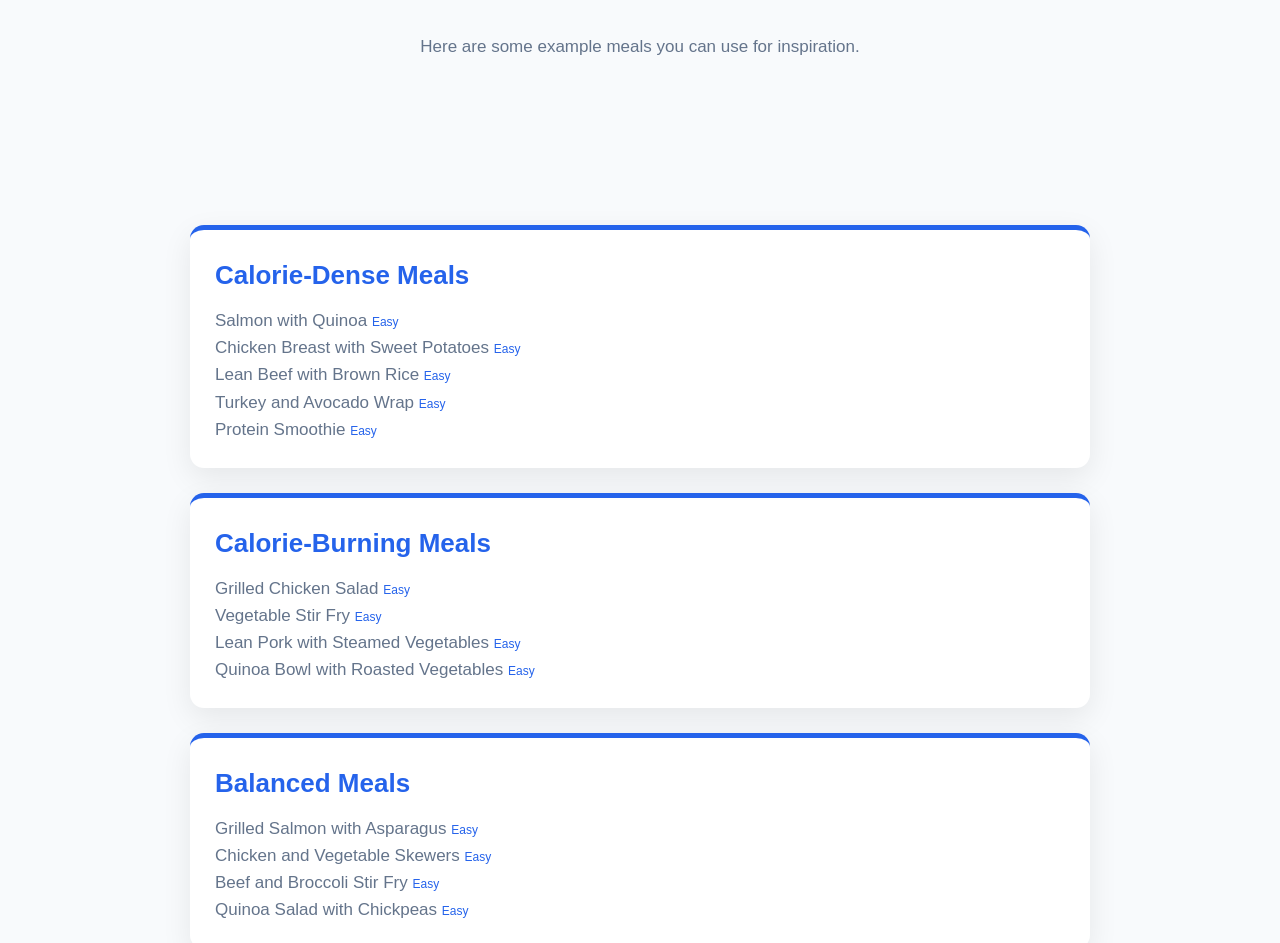
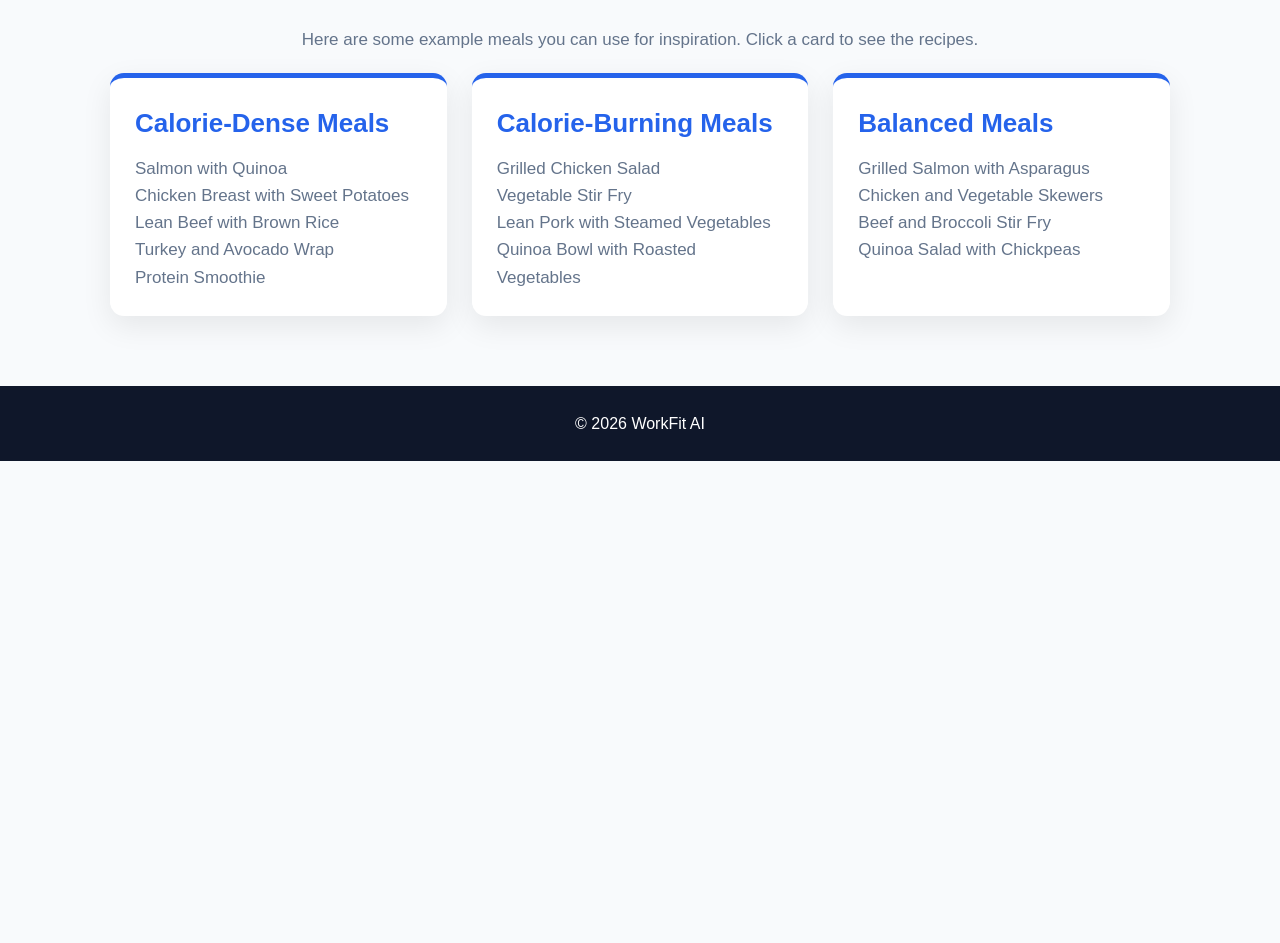
Before and after one commit to charliemarji1-web/WorkFit, a website: page sample-meals.html in a window 1280 px wide. Shown: the part 204-1147 px from the top of the page. After the commit the page ends 800 px from the top, so only its background shows below. Drawn offline with Linux system fonts and the light colour scheme.

Commit message:
Update sample-meals.html

```diff
--- a/sample-meals.html
+++ b/sample-meals.html
@@ -16,15 +16,17 @@
 
     <div class="container">
 
-        <h1>WorkFit AI</h1>
+        <a href="index.html" class="logo">
+            <img src="images/WorkFit%20White%20Logo.png" alt="WorkFit AI Logo">
+        </a>
 
         <nav>
             <a href="index.html">Home</a>
             <a href="index.html#planner">Planner</a>
             <a href="about.html">About</a>
-            <a href="contact.html">Contact</a>
             <a href="sample-workouts.html">Sample Workouts</a>
             <a href="sample-meals.html">Sample Meals</a>
+            <a href="contact.html">Contact</a>
 
             <button
                 id="darkModeBtn"
@@ -39,109 +41,36 @@
 
 </header>
 
-
-<section>
-
-    <div class="container">
-
-        <h2>Sample Meals</h2>
-
-        <p>
-            Here are some example meals you can use for inspiration.
-        </p>
-
-    </div>
-
-</section>
-
-
 <section id="sample-meals">
 
-    <div class="container">
+    <h2>Sample Meals</h2>
+    <p class="page-intro">Here are some example meals you can use for inspiration. Click a card to see the recipes.</p>
 
-        <div class="card">
+    <div class="card-grid">
 
+        <div class="card first_meal">
             <h2>Calorie-Dense Meals</h2>
-
-            <p>
-                Salmon with Quinoa
-                <small>Easy</small>
-            </p>
-
-            <p>
-                Chicken Breast with Sweet Potatoes
-                <small>Easy</small>
-            </p>
-
-            <p>
-                Lean Beef with Brown Rice
-                <small>Easy</small>
-            </p>
-
-            <p>
-                Turkey and Avocado Wrap
-                <small>Easy</small>
-            </p>
-
-            <p>
-                Protein Smoothie
-                <small>Easy</small>
-            </p>
-
+            <p>Salmon with Quinoa</p>
+            <p>Chicken Breast with Sweet Potatoes</p>
+            <p>Lean Beef with Brown Rice</p>
+            <p>Turkey and Avocado Wrap</p>
+            <p>Protein Smoothie</p>
         </div>
 
-
-        <div class="card">
-
+        <div class="second_meal card">
             <h2>Calorie-Burning Meals</h2>
-
-            <p>
-                Grilled Chicken Salad
-                <small>Easy</small>
-            </p>
-
-            <p>
-                Vegetable Stir Fry
-                <small>Easy</small>
-            </p>
-
-            <p>
-                Lean Pork with Steamed Vegetables
-                <small>Easy</small>
-            </p>
-
-            <p>
-                Quinoa Bowl with Roasted Vegetables
-                <small>Easy</small>
-            </p>
-
+            <p>Grilled Chicken Salad</p>
+            <p>Vegetable Stir Fry</p>
+            <p>Lean Pork with Steamed Vegetables</p>
+            <p>Quinoa Bowl with Roasted Vegetables</p>
         </div>
 
-
-        <div class="card">
-
+        <div class="third_meal card">
             <h2>Balanced Meals</h2>
-
-            <p>
-                Grilled Salmon with Asparagus
-                <small>Easy</small>
-            </p>
-
-            <p>
-                Chicken and Vegetable Skewers
-                <small>Easy</small>
-            </p>
-
-            <p>
-                Beef and Broccoli Stir Fry
-                <small>Easy</small>
-            </p>
-
-            <p>
-                Quinoa Salad with Chickpeas
-                <small>Easy</small>
-            </p>
-
+            <p>Grilled Salmon with Asparagus</p>
+            <p>Chicken and Vegetable Skewers</p>
+            <p>Beef and Broccoli Stir Fry</p>
+            <p>Quinoa Salad with Chickpeas</p>
         </div>
 
     </div>
@@ -159,6 +88,7 @@
 
 
 <script src="script.js"></script>
+<script src="Workouts.js"></script>
 
 </body>
 
```
